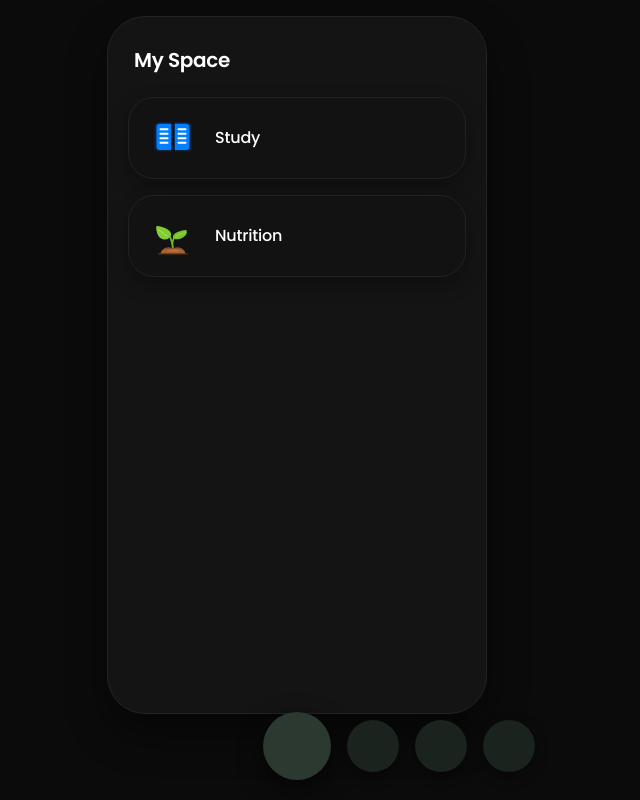
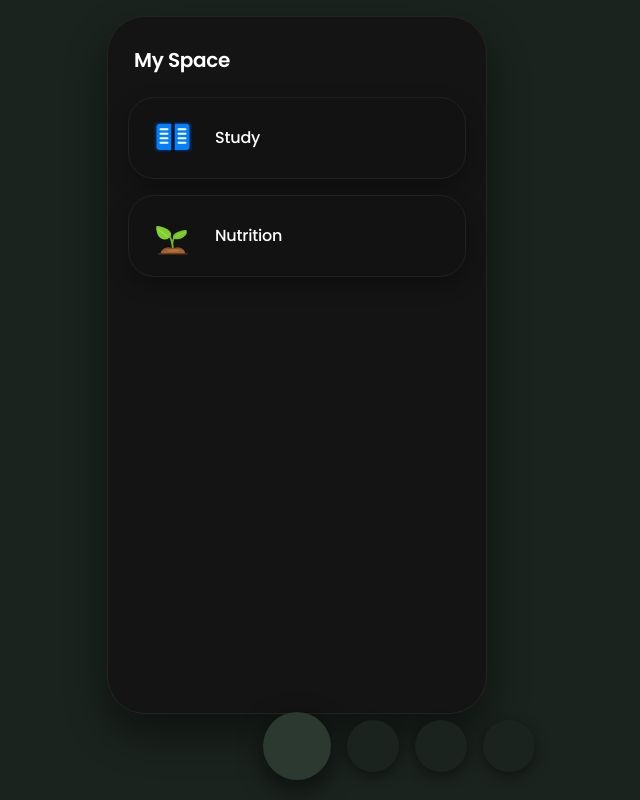
Before and after one commit to minsathya/minsathya-app, a website: page index.html in a window 1280 px wide. Shown: the whole page, without its empty margins (343-983 px from the left). Drawn offline with Linux system fonts and the light colour scheme.

Commit message:
Update index.html

```diff
--- a/index.html
+++ b/index.html
@@ -4,6 +4,14 @@
     <meta charset="UTF-8">
     <meta name="viewport" content="width=device-width, initial-scale=1.0, maximum-scale=1.0, user-scalable=no, viewport-fit=cover">
     <title>sathya.</title>
+
+    <style>
+  html, body {
+    background-color: #1a231e !important;
+    margin: 0;
+    padding: 0;
+  }
+</style>
 
     <!-- Universal iPad stabilization -->
     <script>
```
